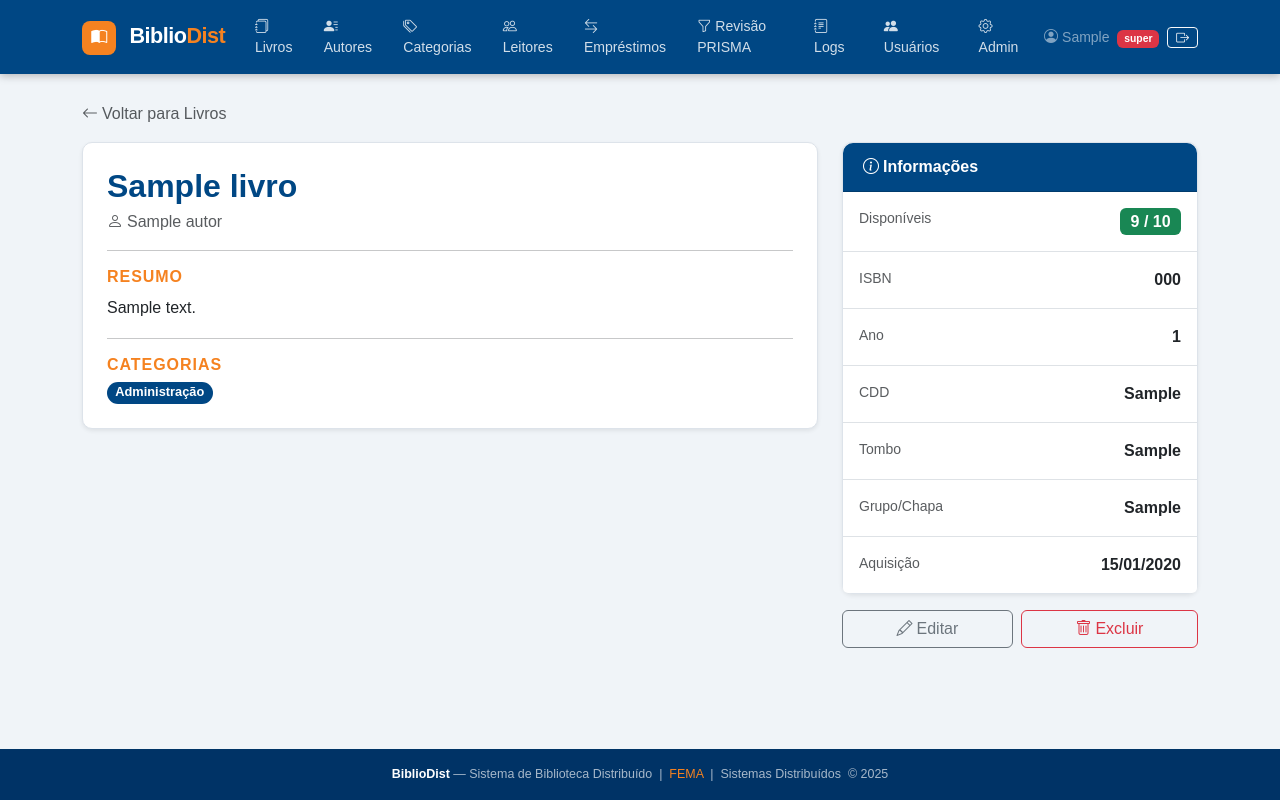
After one commit to R2nin/bibliodist, a Django app: page /livros/1/ in a window 1280 px wide. The commit adds this page. Run offline with Django 5.2, Linux system fonts and the light colour scheme; a user stored in the database is signed in; data comes from the database, SQL or seed files in the repository; tables that the repository leaves empty hold one stand-in row (values such as "Sample post"); parts of the project's set-up code (start-up, migrations or seed data) failed here and were passed over.

Commit message:
feat: pagina de detalhe do livro com resumo, metadados e categorias
Co-Authored-By: Claude Sonnet 4.6 <noreply@anthropic.com>

```diff
--- a/api-web/biblioteca/views.py
+++ b/api-web/biblioteca/views.py
@@ -123,7 +123,8 @@ def autor_create(request):
             messages.success(request, "Autor criado com sucesso.")
             return redirect("autor_list")
         messages.error(request, "Nome é obrigatório.")
-    return render(request, "biblioteca/autor_form.html", {"titulo": "Novo Autor"})
+    nome_sugerido = request.GET.get("nome", "")
+    return render(request, "biblioteca/autor_form.html", {"titulo": "Novo Autor", "nome_sugerido": nome_sugerido})
 
 
 @staff_required
@@ -243,6 +244,15 @@ def livro_list(request):
         "sort": sort,
         "dir": direcao,
     })
+
+
+@login_required
+def livro_detail(request, pk):
+    livro = get_object_or_404(
+        Livro.objects.select_related("autor").prefetch_related("categorias"),
+        pk=pk,
+    )
+    return render(request, "biblioteca/livro_detail.html", {"livro": livro})
 
 
 @staff_required
--- a/api-web/config/urls.py
+++ b/api-web/config/urls.py
@@ -32,6 +32,7 @@ urlpatterns = [
     # Livros
     path("livros/buscar-isbn/", views.livro_buscar_isbn, name="livro_buscar_isbn"),
     path("livros/", views.livro_list, name="livro_list"),
+    path("livros/<int:pk>/", views.livro_detail, name="livro_detail"),
     path("livros/novo/", views.livro_create, name="livro_create"),
     path("livros/<int:pk>/editar/", views.livro_edit, name="livro_edit"),
     path("livros/<int:pk>/excluir/", views.livro_delete, name="livro_delete"),
--- a/api-web/templates/biblioteca/autor_form.html
+++ b/api-web/templates/biblioteca/autor_form.html
@@ -10,7 +10,7 @@
           {% csrf_token %}
           <div class="mb-3">
             <label class="form-label">Nome *</label>
-            <input type="text" name="nome" class="form-control" value="{{ obj.nome|default:request.GET.nome|default:'' }}" required autofocus>
+            <input type="text" name="nome" class="form-control" value="{{ obj.nome|default:nome_sugerido|default:'' }}" required autofocus>
           </div>
           <div class="d-flex gap-2">
             <button type="submit" class="btn btn-primary">Salvar</button>
--- /dev/null
+++ b/api-web/templates/biblioteca/livro_detail.html
@@ -0,0 +1,124 @@
+{% extends "base.html" %}
+{% block title %}{{ livro.titulo }} — BiblioDist{% endblock %}
+{% block content %}
+
+<div class="mb-3">
+  <a href="{% url 'livro_list' %}" class="text-decoration-none text-muted">
+    <i class="bi bi-arrow-left me-1"></i>Voltar para Livros
+  </a>
+</div>
+
+<div class="row g-4">
+
+  <!-- Coluna principal -->
+  <div class="col-lg-8">
+    <div class="card shadow-sm">
+      <div class="card-body p-4">
+
+        <h2 class="fw-bold mb-1" style="color:var(--fema-blue);">{{ livro.titulo }}</h2>
+
+        {% if livro.autor %}
+          <p class="text-muted mb-3"><i class="bi bi-person me-1"></i>{{ livro.autor.nome }}</p>
+        {% endif %}
+
+        {% if livro.descricao %}
+          <hr>
+          <h6 class="text-uppercase fw-bold mb-2" style="color:var(--fema-orange);letter-spacing:.06em;">
+            Resumo
+          </h6>
+          <p style="line-height:1.75;text-align:justify;">{{ livro.descricao }}</p>
+        {% endif %}
+
+        {% if livro.categorias.all %}
+          <hr>
+          <h6 class="text-uppercase fw-bold mb-2" style="color:var(--fema-orange);letter-spacing:.06em;">
+            Categorias
+          </h6>
+          <div class="d-flex flex-wrap gap-2">
+            {% for cat in livro.categorias.all %}
+              <span class="badge rounded-pill" style="background:var(--fema-blue);font-size:.8rem;">{{ cat.nome }}</span>
+            {% endfor %}
+          </div>
+        {% endif %}
+
+      </div>
+    </div>
+  </div>
+
+  <!-- Coluna lateral com metadados -->
+  <div class="col-lg-4">
+    <div class="card shadow-sm">
+      <div class="card-header">
+        <i class="bi bi-info-circle me-1"></i>Informações
+      </div>
+      <ul class="list-group list-group-flush">
+
+        <li class="list-group-item d-flex justify-content-between align-items-start py-3">
+          <span class="text-muted small">Disponíveis</span>
+          {% with disp=livro.exemplares_disponiveis %}
+            <span class="badge {% if disp > 0 %}bg-success{% else %}bg-danger{% endif %} fs-6">
+              {{ disp }} / {{ livro.total_exemplares }}
+            </span>
+          {% endwith %}
+        </li>
+
+        {% if livro.isbn %}
+        <li class="list-group-item d-flex justify-content-between py-3">
+          <span class="text-muted small">ISBN</span>
+          <span class="fw-semibold">{{ livro.isbn }}</span>
+        </li>
+        {% endif %}
+
+        {% if livro.ano %}
+        <li class="list-group-item d-flex justify-content-between py-3">
+          <span class="text-muted small">Ano</span>
+          <span class="fw-semibold">{{ livro.ano }}</span>
+        </li>
+        {% endif %}
+
+        {% if livro.classificacao_cdd %}
+        <li class="list-group-item d-flex justify-content-between py-3">
+          <span class="text-muted small">CDD</span>
+          <span class="fw-semibold">{{ livro.classificacao_cdd }}</span>
+        </li>
+        {% endif %}
+
+        {% if livro.tombo_inicial %}
+        <li class="list-group-item d-flex justify-content-between py-3">
+          <span class="text-muted small">Tombo</span>
+          <span class="fw-semibold">{{ livro.tombo_inicial }}</span>
+        </li>
+        {% endif %}
+
+        {% if livro.chapa %}
+        <li class="list-group-item d-flex justify-content-between py-3">
+          <span class="text-muted small">Grupo/Chapa</span>
+          <span class="fw-semibold">{{ livro.chapa }}</span>
+        </li>
+        {% endif %}
+
+        {% if livro.data_aquisicao %}
+        <li class="list-group-item d-flex justify-content-between py-3">
+          <span class="text-muted small">Aquisição</span>
+          <span class="fw-semibold">{{ livro.data_aquisicao|date:"d/m/Y" }}</span>
+        </li>
+        {% endif %}
+
+      </ul>
+    </div>
+
+    {% if request.user.is_staff %}
+    <div class="mt-3 d-flex gap-2">
+      <a href="{% url 'livro_edit' livro.pk %}" class="btn btn-outline-secondary flex-fill">
+        <i class="bi bi-pencil me-1"></i>Editar
+      </a>
+      <a href="{% url 'livro_delete' livro.pk %}" class="btn btn-outline-danger flex-fill">
+        <i class="bi bi-trash me-1"></i>Excluir
+      </a>
+    </div>
+    {% endif %}
+
+  </div>
+</div>
+
+{% endblock %}
--- a/api-web/templates/biblioteca/livro_list.html
+++ b/api-web/templates/biblioteca/livro_list.html
@@ -77,7 +77,9 @@
         <tr>
           <td class="text-nowrap">{{ livro.data_aquisicao|date:"d/m/Y"|default:"—" }}</td>
           <td class="text-nowrap">{{ livro.chapa|default:"—" }}</td>
-          <td style="white-space:normal;word-break:break-word;min-width:200px;">{{ livro.titulo }}</td>
+          <td style="white-space:normal;word-break:break-word;min-width:200px;">
+            <a href="{% url 'livro_detail' livro.pk %}" class="text-decoration-none fw-semibold">{{ livro.titulo }}</a>
+          </td>
           <td class="text-nowrap">{{ livro.tombo_inicial|default:"—" }}</td>
           <td class="text-nowrap">{{ livro.tombo_exemplar|default:"—" }}</td>
           <td class="text-nowrap">{{ livro.classificacao_cdd|default:"—" }}</td>
```
